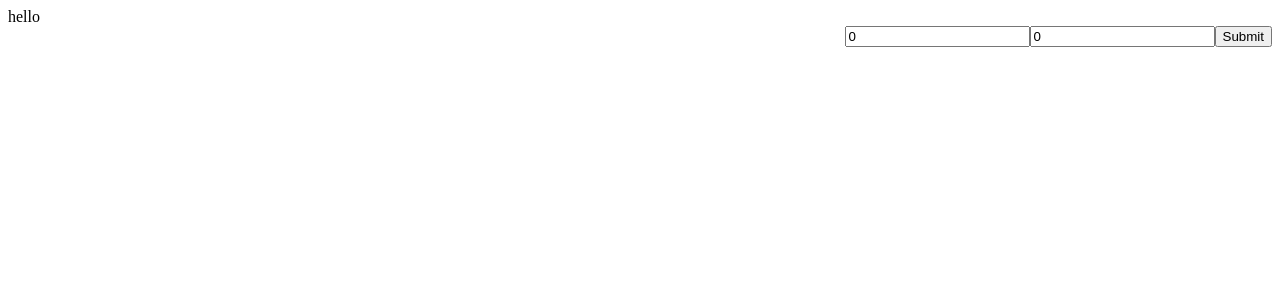
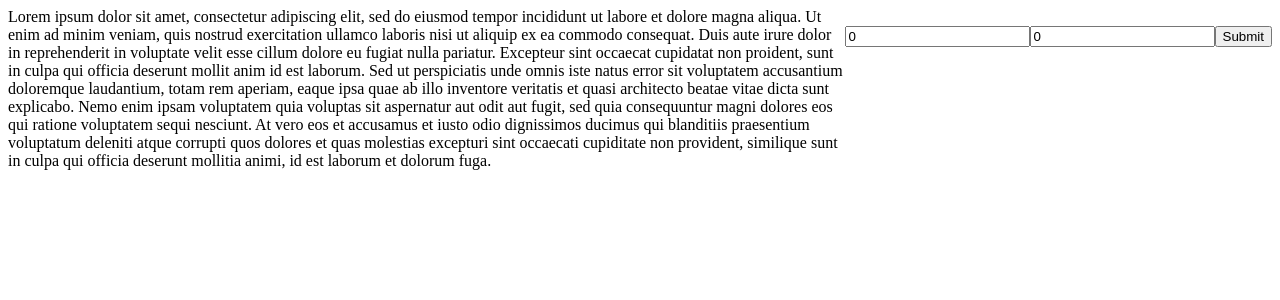
Before and after one commit to stjk2513/basic_text_highlighting_vue, a Vue app: page / in a window 1280 px wide. Shown: the top 300 px of the page. Built offline with nearby package versions, Linux system fonts and the light colour scheme.

Commit message:
basic loading of text

```diff
--- a/src/App.vue
+++ b/src/App.vue
@@ -1,12 +1,12 @@
 <script setup lang="ts">
 import HighlightInputContainer from "./components/HighlightInputContainer.vue";
-import TextBox from "./components/TextBox.vue";
+import TextBoxContainer from "./components/TextBoxContainer.vue";
 </script>
 
 <template>
   <div class="basic">
     <div class="text-box">
-      <TextBox text="hello" />
+      <TextBoxContainer />
     </div>
     <div class="highlight-input"><HighlightInputContainer /></div>
   </div>
--- /dev/null
+++ b/src/components/TextBoxContainer.vue
@@ -0,0 +1,13 @@
+<script setup lang="ts">
+import { ref } from "vue";
+import { useTextStore, type Text } from "../store/text";
+import TextBox from "./TextBox.vue";
+
+const textStore = useTextStore();
+
+const content = ref(textStore.texts[0]!.content);
+</script>
+
+<template>
+  <TextBox :text="content"></TextBox>
+</template>
```
